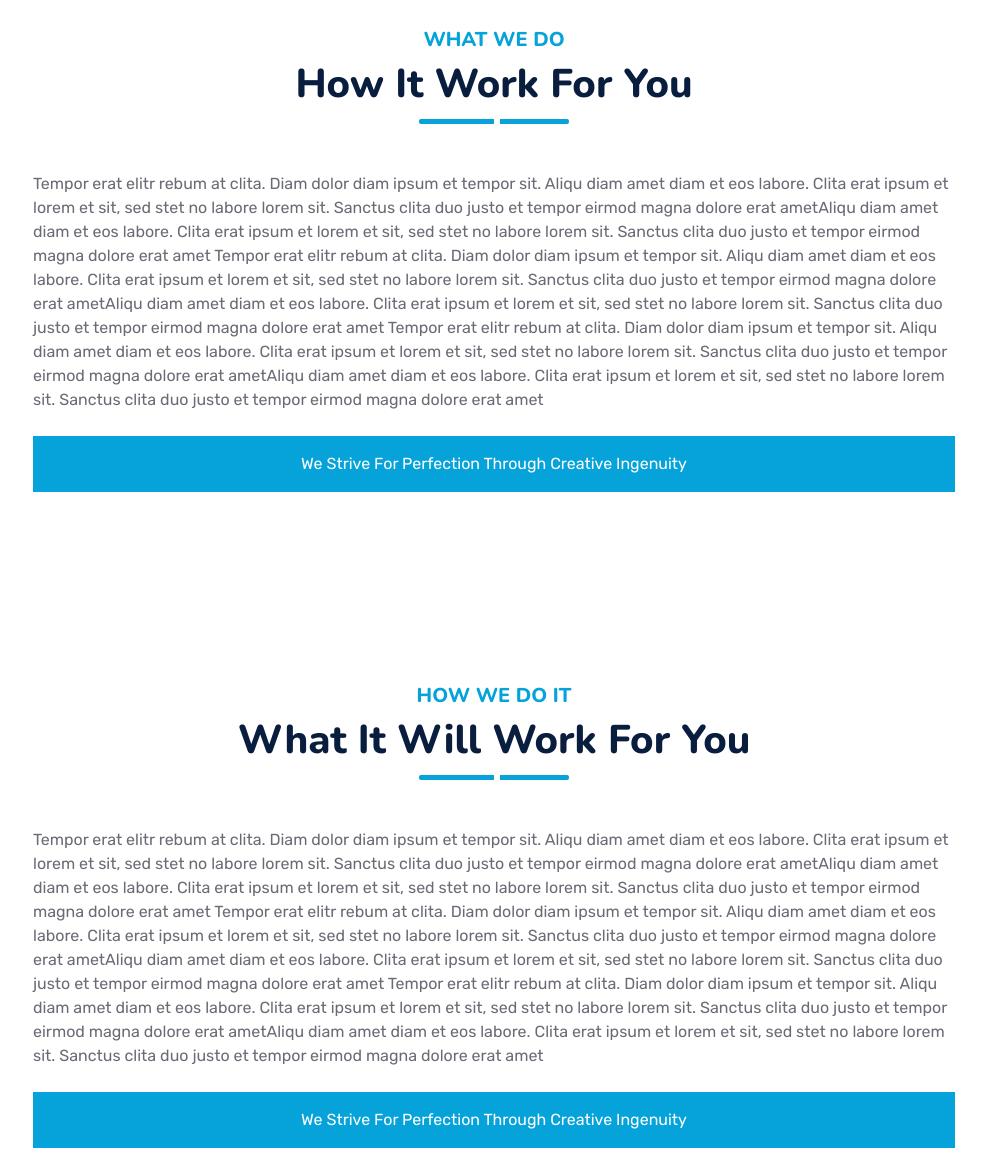
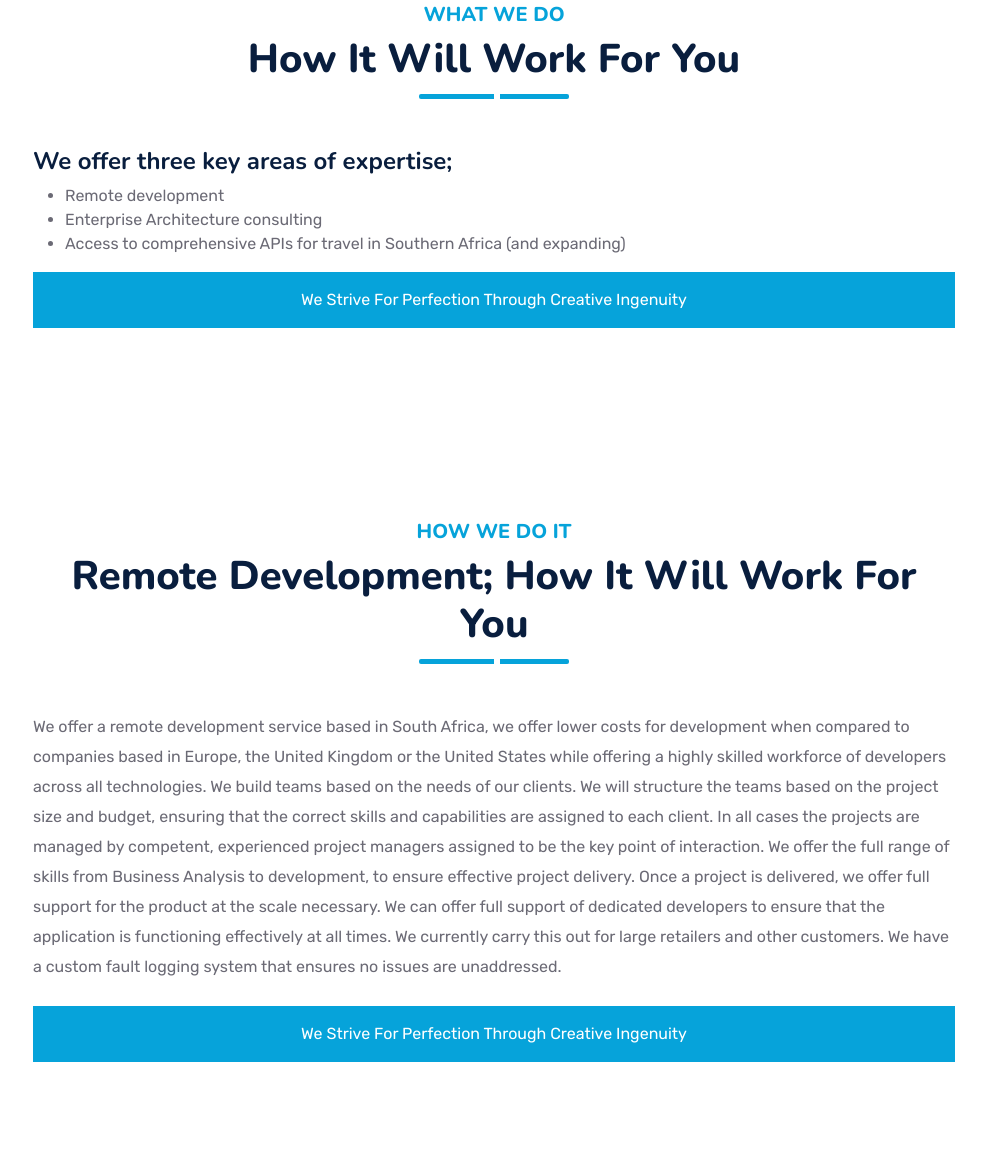
Before and after one commit to RaevenTech/Skanda1, a plain HTML site: page about.html in a window 1280 px wide. Shown: the part 1446-2597 px from the top of the page, without its empty margins (146-1132 px from the left). Drawn offline with nearby package versions, Linux system fonts and the light colour scheme.

Commit message:
Requested changes complete

```diff
--- a/about.html
+++ b/about.html
@@ -137,15 +137,21 @@
                       flexibility comes from the knowledge that no two clients needs are ever the same.
 
                     </p>
-                    <div class="d-flex align-items-center mb-4 wow fadeIn" data-wow-delay="0.6s">
+
+
+                    <!-- *** Phone icon and number for future use *** --
+                <div class="d-flex align-items-center mt-2 wow zoomIn" data-wow-delay="0.6s">
                     <div class="bg-primary d-flex align-items-center justify-content-center rounded" style="width: 60px; height: 60px;">
                         <i class="fa fa-phone-alt text-white"></i>
                     </div>
                     <div class="ps-4">
-                            <h5 class="mb-2">Contact Us</h5>
+                        <h5 class="mb-2">Call Us For Questions</h5>
                         <h4 class="text-primary mb-0">+27 11 482 7538</h4>
                     </div>
                 </div>
+                -- *** Phone icon and number for future use *** -->
+
+
                     <a href="index.html/#contact" class="btn btn-primary py-3 px-5 mt-3 wow zoomIn" data-wow-delay="0.9s">Email Us</a>
                 </div>
                 <div class="col-lg-5" style="min-height: 500px;">
@@ -159,67 +165,22 @@
     <!-- About End -->
 
 
-  <!-- Company vison -->
+  <!-- What We Do -->
     <div id="vision" class="container-fluid py-5 wow fadeInUp" data-wow-delay="0.1s">
       <div class="container py-5">
         <div class="row g-5 justify-content-center">
           <div class="col-lg-10">
               <div class="section-title text-center position-relative pb-3 mb-5">
                   <h5 class="fw-bold text-primary text-uppercase">What We Do</h5>
-                  <h1 class="mb-0">How It Work For You</h1>
+                  <h1 class="mb-0">How It Will Work For You</h1>
               </div>
                   <p class="mb-4">
-                    Tempor erat elitr rebum at clita. Diam dolor diam ipsum et tempor sit.
-                    Aliqu diam amet diam et eos labore. Clita erat ipsum et lorem et sit, sed stet no labore lorem sit.
-                    Sanctus clita duo justo et tempor eirmod magna dolore erat ametAliqu diam amet diam et eos labore.
-                    Clita erat ipsum et lorem et sit, sed stet no labore lorem sit.
-                    Sanctus clita duo justo et tempor eirmod magna dolore erat amet
-                    Tempor erat elitr rebum at clita. Diam dolor diam ipsum et tempor sit.
-                    Aliqu diam amet diam et eos labore. Clita erat ipsum et lorem et sit, sed stet no labore lorem sit.
-                    Sanctus clita duo justo et tempor eirmod magna dolore erat ametAliqu diam amet diam et eos labore.
-                    Clita erat ipsum et lorem et sit, sed stet no labore lorem sit.
-                    Sanctus clita duo justo et tempor eirmod magna dolore erat amet
-                    Tempor erat elitr rebum at clita. Diam dolor diam ipsum et tempor sit.
-                    Aliqu diam amet diam et eos labore. Clita erat ipsum et lorem et sit, sed stet no labore lorem sit.
-                    Sanctus clita duo justo et tempor eirmod magna dolore erat ametAliqu diam amet diam et eos labore.
-                    Clita erat ipsum et lorem et sit, sed stet no labore lorem sit.
-                    Sanctus clita duo justo et tempor eirmod magna dolore erat amet
-                  </p>
-                <div class=" container text-center fw-700 text-white bg-primary py-3 px-5 mt-3 wow zoomIn" data-wow-delay="0.9s">
-                    We Strive For Perfection Through Creative Ingenuity
-                </div>
-          </div>
-        </div>
-      </div>
-    </div>
-  <!-- Company Vision End -->
-
-
-  <!-- What We Do -->
-    <div id="vision" class="container-fluid py-5 wow fadeInUp" data-wow-delay="0.1s">
-      <div class="container py-5">
-        <div class="row g-5 justify-content-center">
-          <div class="col-lg-10">
-              <div class="section-title text-center position-relative pb-3 mb-5">
-                  <h5 class="fw-bold text-primary text-uppercase">How We Do It</h5>
-                  <h1 class="mb-0">What It Will Work For You</h1>
-              </div>
-                  <p class="mb-4">
-                    Tempor erat elitr rebum at clita. Diam dolor diam ipsum et tempor sit.
-                    Aliqu diam amet diam et eos labore. Clita erat ipsum et lorem et sit, sed stet no labore lorem sit.
-                    Sanctus clita duo justo et tempor eirmod magna dolore erat ametAliqu diam amet diam et eos labore.
-                    Clita erat ipsum et lorem et sit, sed stet no labore lorem sit.
-                    Sanctus clita duo justo et tempor eirmod magna dolore erat amet
-                    Tempor erat elitr rebum at clita. Diam dolor diam ipsum et tempor sit.
-                    Aliqu diam amet diam et eos labore. Clita erat ipsum et lorem et sit, sed stet no labore lorem sit.
-                    Sanctus clita duo justo et tempor eirmod magna dolore erat ametAliqu diam amet diam et eos labore.
-                    Clita erat ipsum et lorem et sit, sed stet no labore lorem sit.
-                    Sanctus clita duo justo et tempor eirmod magna dolore erat amet
-                    Tempor erat elitr rebum at clita. Diam dolor diam ipsum et tempor sit.
-                    Aliqu diam amet diam et eos labore. Clita erat ipsum et lorem et sit, sed stet no labore lorem sit.
-                    Sanctus clita duo justo et tempor eirmod magna dolore erat ametAliqu diam amet diam et eos labore.
-                    Clita erat ipsum et lorem et sit, sed stet no labore lorem sit.
-                    Sanctus clita duo justo et tempor eirmod magna dolore erat amet
+                    <h4>We offer three key areas of expertise;</h4>
+                    <ul>
+                      <li>Remote development</li>
+                      <li>Enterprise Architecture consulting</li>
+                      <li>Access to comprehensive APIs for travel in Southern Africa (and expanding)</li>
+                    </ul>
                   </p>
                 <div class=" container text-center fw-700 text-white bg-primary py-3 px-5 mt-3 wow zoomIn" data-wow-delay="0.9s">
                     We Strive For Perfection Through Creative Ingenuity
@@ -231,7 +192,70 @@
   <!-- What We Do End -->
 
 
-    <!-- How We Do It -->
+  <!-- How We Do It A -->
+    <div id="vision" class="container-fluid py-5 wow fadeInUp" data-wow-delay="0.1s">
+      <div class="container py-5">
+        <div class="row g-5 justify-content-center">
+          <div class="col-lg-10">
+              <div class="section-title text-center position-relative pb-3 mb-5">
+                  <h5 class="fw-bold text-primary text-uppercase">How We Do It</h5>
+                  <h1 class="mb-0">Remote Development; How It Will Work For You</h1>
+              </div>
+                  <p class="mb-4">
+                    We offer a remote development service based in South Africa, we offer lower costs for
+                    development when compared to companies based in Europe, the United Kingdom or the
+                    United States while offering a highly skilled workforce of developers across all technologies.
+                    We build teams based on the needs of our clients. We will structure the teams based on the
+                    project size and budget, ensuring that the correct skills and capabilities are assigned to each
+
+                    client. In all cases the projects are managed by competent, experienced project managers
+                    assigned to be the key point of interaction. We offer the full range of skills from Business
+                    Analysis to development, to ensure effective project delivery.
+                    Once a project is delivered, we offer full support for the product at the scale necessary. We
+                    can offer full support of dedicated developers to ensure that the application is functioning
+                    effectively at all times. We currently carry this out for large retailers and other customers.
+                    We have a custom fault logging system that ensures no issues are unaddressed.
+                  </p>
+                <div class=" container text-center fw-700 text-white bg-primary py-3 px-5 mt-3 wow zoomIn" data-wow-delay="0.9s">
+                    We Strive For Perfection Through Creative Ingenuity
+                </div>
+          </div>
+        </div>
+      </div>
+    </div>
+  <!-- How We Do It A End -->
+
+  <!-- How We Do It B -->
+  <div class="container-fluid py-5 wow fadeInUp" data-wow-delay="0.1s">
+    <div class="container py-5">
+      <div class="row g-5 justify-content-center">
+        <div class="col-lg-10">
+            <div class="section-title text-center position-relative pb-3 mb-5">
+                <h5 class="fw-bold text-primary text-uppercase">What We Offer</h5>
+                <h1 class="mb-0">“Enterprise Architecture; How It Will Work For You</h1>
+            </div>
+                <p class="mb-4">
+                  In the Enterprise Architecture consulting area, we offer experienced Enterprise Architects
+                  who can help with establishing the correct Enterprise Architecture for your organisation
+                  based on the current state and the desired future state, we specialise in giving an unbiased
+                  roadmap to achieving the correct future architecture because we are not linked to any
+                  software vendors. We will deliver an architecture that is entirely uninfluenced by vendor
+                  specific issues but will accommodate the current products in your company’s architecture.
+                  We have worked at the level of the state railways in South Africa and can handle large
+                  architecture projects. These projects will entail the architects locating themselves in your
+                  organisation for the duration of the project.
+                </p>
+              <div class=" container text-center fw-700 text-white bg-primary py-3 px-5 mt-3 wow zoomIn" data-wow-delay="0.9s">
+                  We Strive For Perfection Through Creative Ingenuity
+              </div>
+        </div>
+      </div>
+    </div>
+  </div>
+<!-- How We Do It B End -->
+
+
+    <!-- What we offer -->
     <div id="vision" class="container-fluid py-5 wow fadeInUp" data-wow-delay="0.1s">
       <div class="container py-5">
         <div class="row g-5 justify-content-center">
@@ -241,21 +265,13 @@
                   <h1 class="mb-0">What The Future Means For Us</h1>
               </div>
                   <p class="mb-4">
-                    Tempor erat elitr rebum at clita. Diam dolor diam ipsum et tempor sit.
-                    Aliqu diam amet diam et eos labore. Clita erat ipsum et lorem et sit, sed stet no labore lorem sit.
-                    Sanctus clita duo justo et tempor eirmod magna dolore erat ametAliqu diam amet diam et eos labore.
-                    Clita erat ipsum et lorem et sit, sed stet no labore lorem sit.
-                    Sanctus clita duo justo et tempor eirmod magna dolore erat amet
-                    Tempor erat elitr rebum at clita. Diam dolor diam ipsum et tempor sit.
-                    Aliqu diam amet diam et eos labore. Clita erat ipsum et lorem et sit, sed stet no labore lorem sit.
-                    Sanctus clita duo justo et tempor eirmod magna dolore erat ametAliqu diam amet diam et eos labore.
-                    Clita erat ipsum et lorem et sit, sed stet no labore lorem sit.
-                    Sanctus clita duo justo et tempor eirmod magna dolore erat amet
-                    Tempor erat elitr rebum at clita. Diam dolor diam ipsum et tempor sit.
-                    Aliqu diam amet diam et eos labore. Clita erat ipsum et lorem et sit, sed stet no labore lorem sit.
-                    Sanctus clita duo justo et tempor eirmod magna dolore erat ametAliqu diam amet diam et eos labore.
-                    Clita erat ipsum et lorem et sit, sed stet no labore lorem sit.
-                    Sanctus clita duo justo et tempor eirmod magna dolore erat amet
+                    We envision a future where the development world for your organisation is dynamic, where
+                    remote development and support are available and are effective in enabling your
+                    organisation to scale up and down as their needs change, while getting excellent skills and
+                    ongoing support. We want organisations to be able to rely on our company to deliver
+                    effective solutions at fair prices in a reliable and consistent manner while saving money by
+                    not needing to employ large development teams internally. We want to build partnerships
+                    where your organisation can rely on us to deliver when we are needed.
                   </p>
                 <div class=" container text-center fw-700 text-white bg-primary py-3 px-5 mt-3 wow zoomIn" data-wow-delay="0.9s">
                     We Strive For Perfection Through Creative Ingenuity
@@ -264,10 +280,10 @@
         </div>
       </div>
     </div>
-  <!-- How We Do It End -->
+  <!-- What we offer End -->
 
 
-    <!-- Team Start -->
+    <!-- Team Start *** to be added later***
     <div id="team" class="container-fluid py-5 wow fadeInUp" data-wow-delay="0.1s">
         <div class="container py-5">
             <div class="section-title text-center position-relative pb-3 mb-5 mx-auto" style="max-width: 600px;">
@@ -329,7 +345,7 @@
             </div>
         </div>
     </div>
-    <!-- Team End -->
+    Team End  *** to be added later*** -->
 
 
     <!-- Vendor Start -->
--- a/css/style.css
+++ b/css/style.css
@@ -506,6 +506,10 @@ textarea {
   resize: none;
 }
 
+p{
+  line-height: 30px;
+}
+
 .more-about-btn{
   color: #06A3DA;
   font-size: small;
```
Also changed, not shown: index.html (+37 -8 lines), service.html (+33 -29 lines), img/Rian_Bornman-removebg-preview.png (added), img/ska-Rian Bornman.png (added), img/ska-transnet-logo-removebg-preview.png (added). Lines whose indentation alone changed are shown as unchanged.
